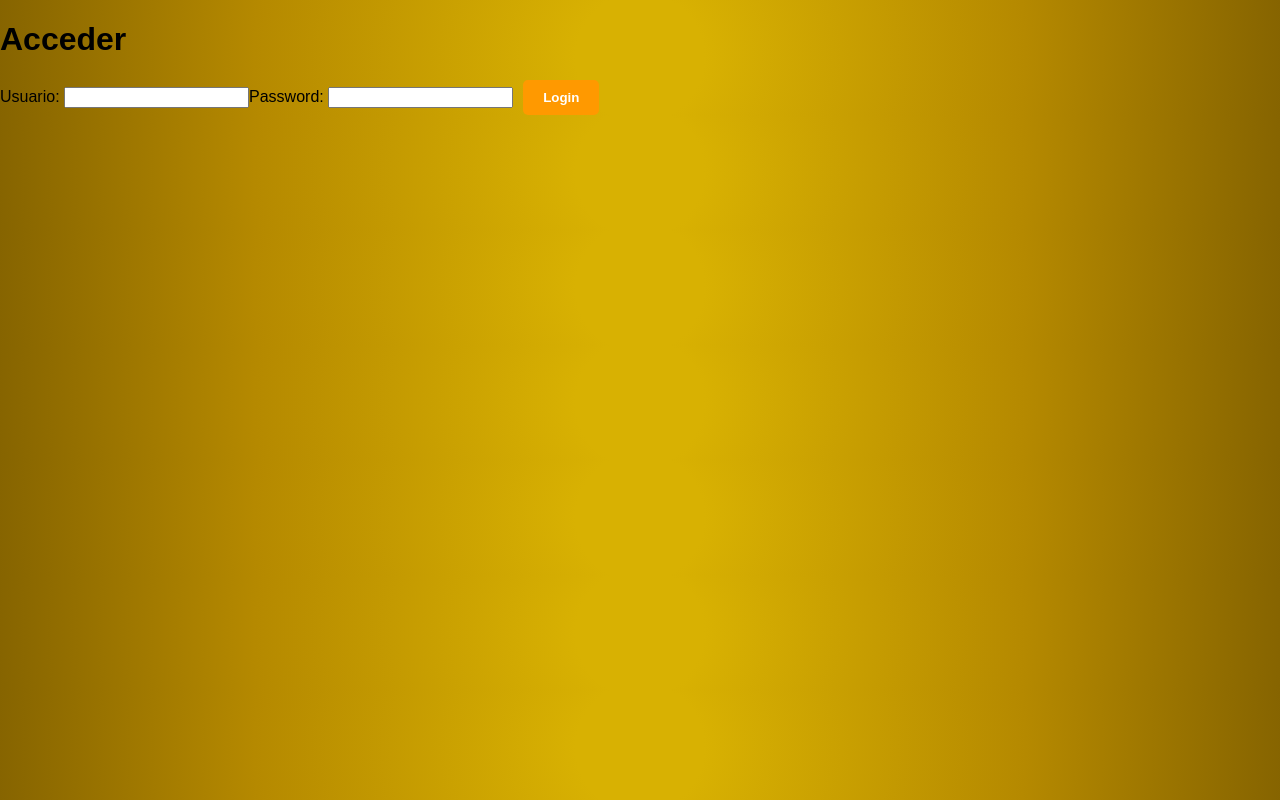
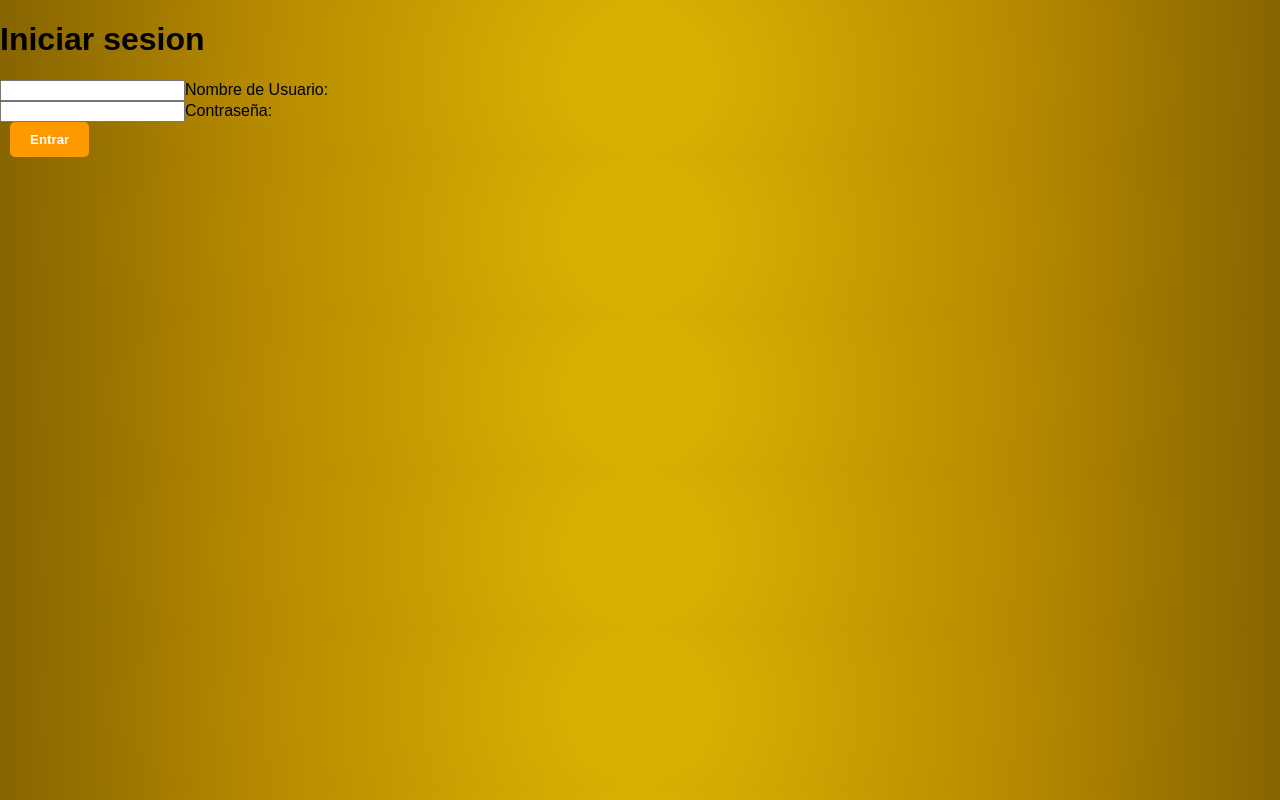
Before and after one commit to cesarrsegovia/turnero-prueba, a React (Vite) app: page /login in a window 1280 px wide. Built offline with nearby package versions, Linux system fonts and the light colour scheme; a web font is replaced by a local one.

Commit message:
funcionando login/user, trabajar estilos

```diff
--- /dev/null
+++ b/src/hooks/useForms.js
@@ -0,0 +1,25 @@
+import { useState } from "react"
+
+
+export const useForm = ( initialForm = {} ) => {
+    const [formState, setFormState] = useState( initialForm );
+
+    const onInputChange = ({ target }) => {
+        const { name, value } = target;
+        setFormState({
+            ...formState,
+            [ name ]: value
+        })
+    }
+
+    const onResetForm = () => {
+        setFormState( initialForm );
+    }
+
+    return {
+        ...formState,
+        formState,
+        onInputChange,
+        onResetForm
+    }
+}
--- a/src/pages/LoginPage.jsx
+++ b/src/pages/LoginPage.jsx
@@ -1,29 +1,52 @@
-import { useState } from 'react'
 import { useNavigate } from 'react-router-dom'
+import { useForm } from '../hooks/useForms';
 
 export const LoginPage = () => {
-    const [username, setUserName] = useState('');
-    const [password, setPassword] = useState('');
-    const navigate = useNavigate();
+    const navigate = useNavigate()
 
-    const handleSubmit = (event) => {
-        event.preventDefault();
+    const { name, email, password, onInputChange, onResetForm } = useForm({
+        name: '',
+        // email: '',
+        password: ''
+    })
 
-        if(username === 'admin' && password === 'turnero'){
-            navigate('/user');
-        }else{
-            alert('Datos incorrectos');
+    const onLogin = (e) => {
+        e.preventDefault()
+
+        if(name === 'admin' && password === 'barbero'){
+            navigate('/user', {
+                replace: true,
+                state: {
+                    logged: true,
+                    name
+                }
+            })
+        } else{
+            alert('Usuario incorrecto')
         }
-    }
-    return (
-        <div>
-            <h1>Acceder</h1>
-            <form onSubmit={handleSubmit}>
-                <label>Usuario: </label>
-                <input type="text" value={username} onChange={(e) => setUserName(e.target.value)} />
-                <label>Password: </label>
-                <input type="password" value={password} onChange={(e) => setPassword(e.target.value)} />
-                <button type='submit'>Login</button>
+
+
+
+        onResetForm();
+}
+
+    return(
+        <div className="wrapper">
+            <form onSubmit={onLogin}>
+                <h1>Iniciar sesion</h1>
+                <div className="input-group">
+                    <input type="text" name="name" id="name" value={name} onChange={onInputChange} required autoComplete='off' />
+                    <label htmlFor="name">Nombre de Usuario:</label>
+                </div>
+                {/* <div className="input-group">
+                    <input type="email" name="email" id="email" value={email} onChange={onInputChange} required autoComplete='off' />
+                    <label htmlFor="email">Email:</label>
+                </div> */}
+                <div className="input-group">
+                    <input type="password" name="password" id="password" value={password} onChange={onInputChange} required autoComplete='off' />
+                    <label htmlFor="password">Contraseña:</label>
+                </div>
+                <button>Entrar</button>
             </form>
         </div>
     )
--- a/src/routes/AppRoutes.jsx
+++ b/src/routes/AppRoutes.jsx
@@ -1,16 +1,21 @@
 import { Route, Routes } from "react-router-dom";
 import App from "../App";
 import  {LoginPage, UserPage, Hero, Home}  from "../pages";
+import { PrivateRoute } from "./PrivateRoute";
 
 const AppRoutes = () => {
     return (
         <Routes>
             <Route path="/" element={<Hero />} />
             <Route path="/login" element={<LoginPage/>}/>
-            <Route path="/user" element={<UserPage/>}/>
             <Route path="/home" element={<Home />} />
             <Route path="*" element={<h1>Not Found</h1>} />
             <Route path="/app" element={<App />} />
+            <Route path="/user" element={
+                <PrivateRoute>
+                    <UserPage/>
+                </PrivateRoute>
+            }/>
         </Routes>
     );
 };
--- /dev/null
+++ b/src/routes/PrivateRoute.jsx
@@ -0,0 +1,9 @@
+import { Navigate, useLocation } from "react-router-dom"
+
+
+export const PrivateRoute = ({children}) => {
+
+    const { state } = useLocation();
+
+    return state?.logged ? children : <Navigate to='/login'/>
+}
```
